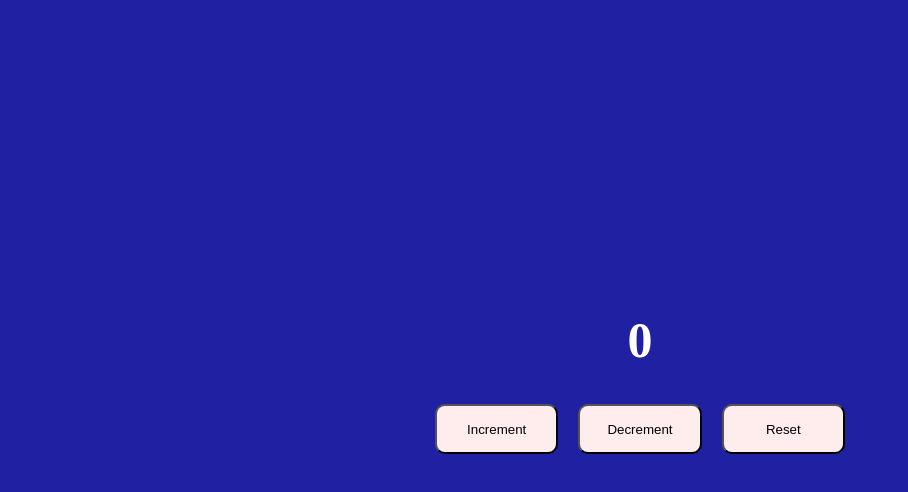
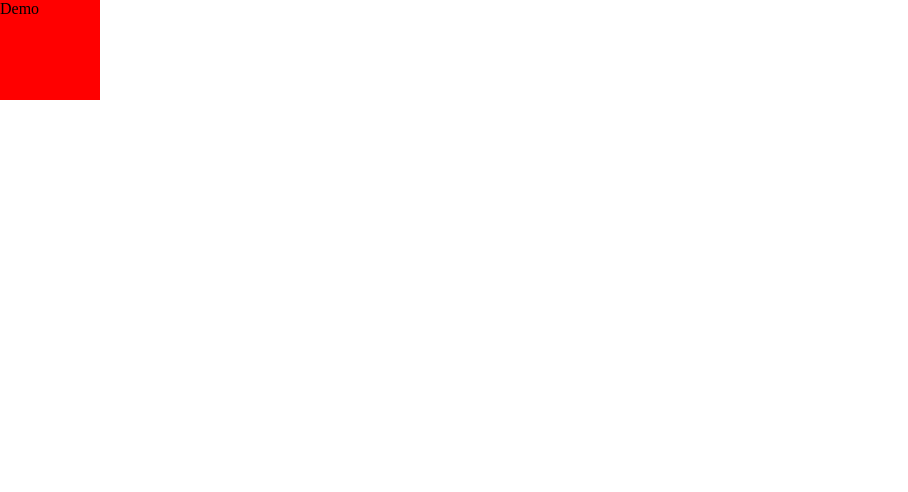
Before and after one commit to Sadvi2004/React-Tuts, a React (Create React App) app: page / in a window 1280 px wide. Shown: the top 492 px of the page, without its empty margins (0-908 px from the left). Built offline with nearby package versions, Linux system fonts and the light colour scheme; the HTML template or start-up script is replaced by a standard one.

Commit message:
Add Demo component and corresponding CSS; update App component to include Demo

```diff
--- a/src/App.jsx
+++ b/src/App.jsx
@@ -25,6 +25,7 @@ import React from "react";
 // import Chi from "./Propsexample/Chi";
 // import StateEx from "./statesExample/StateEx";
 import CounterEx from "./statesExample/CounterEx";
+import Demo from "./demo/Demo";
 function App() {
   return (
     <div>
@@ -36,7 +37,8 @@ function App() {
       </PropsChildern>
       <Chi name="vishnu" />
       <StateEx /> */}
-      <CounterEx />
+      {/* <CounterEx /> */}
+      <Demo />
     </div>
   )
 }
--- /dev/null
+++ b/src/demo/D1.module.css
@@ -0,0 +1,5 @@
+.container {
+    width: 100px;
+    height: 100px;
+    background-color: red;
+}
--- /dev/null
+++ b/src/demo/Demo.jsx
@@ -0,0 +1,11 @@
+import React from 'react'
+import styles from './D1.module.css'
+function Demo() {
+    return (
+        <div className={styles.container}>
+            <p>Demo</p>
+        </div>
+    )
+}
+
+export default Demo
```
